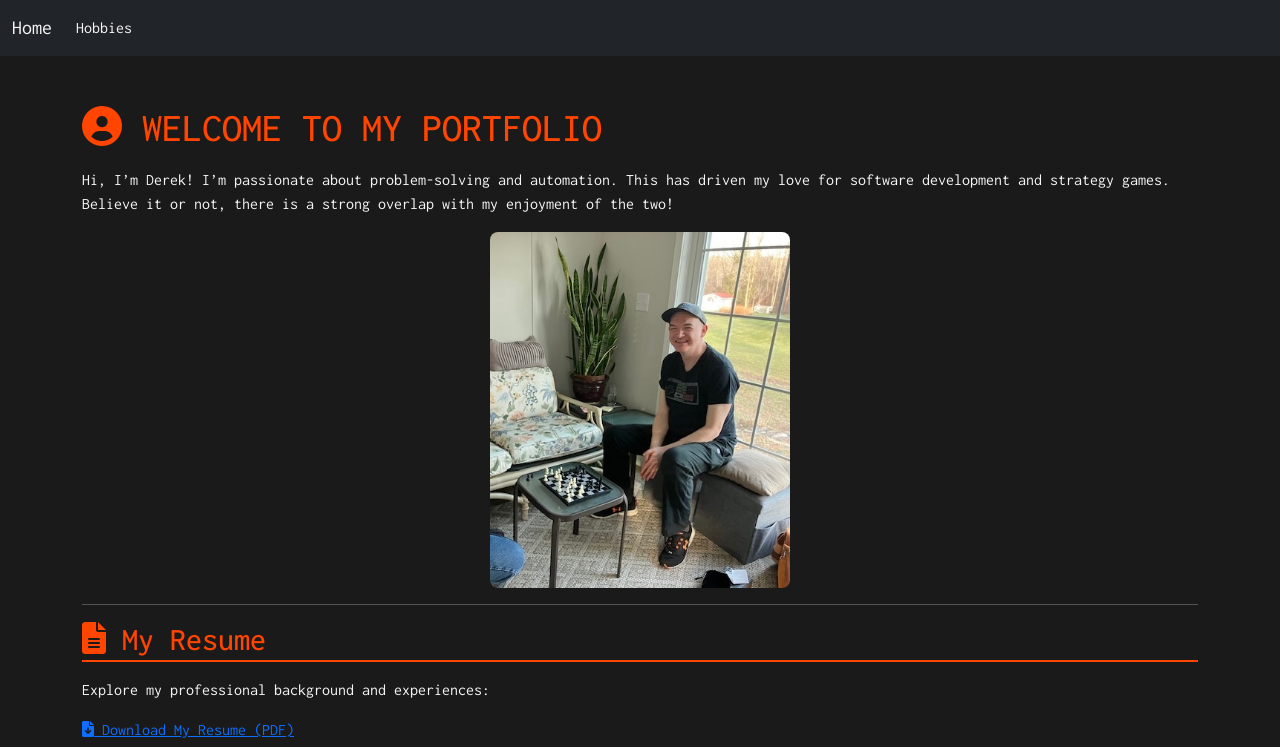
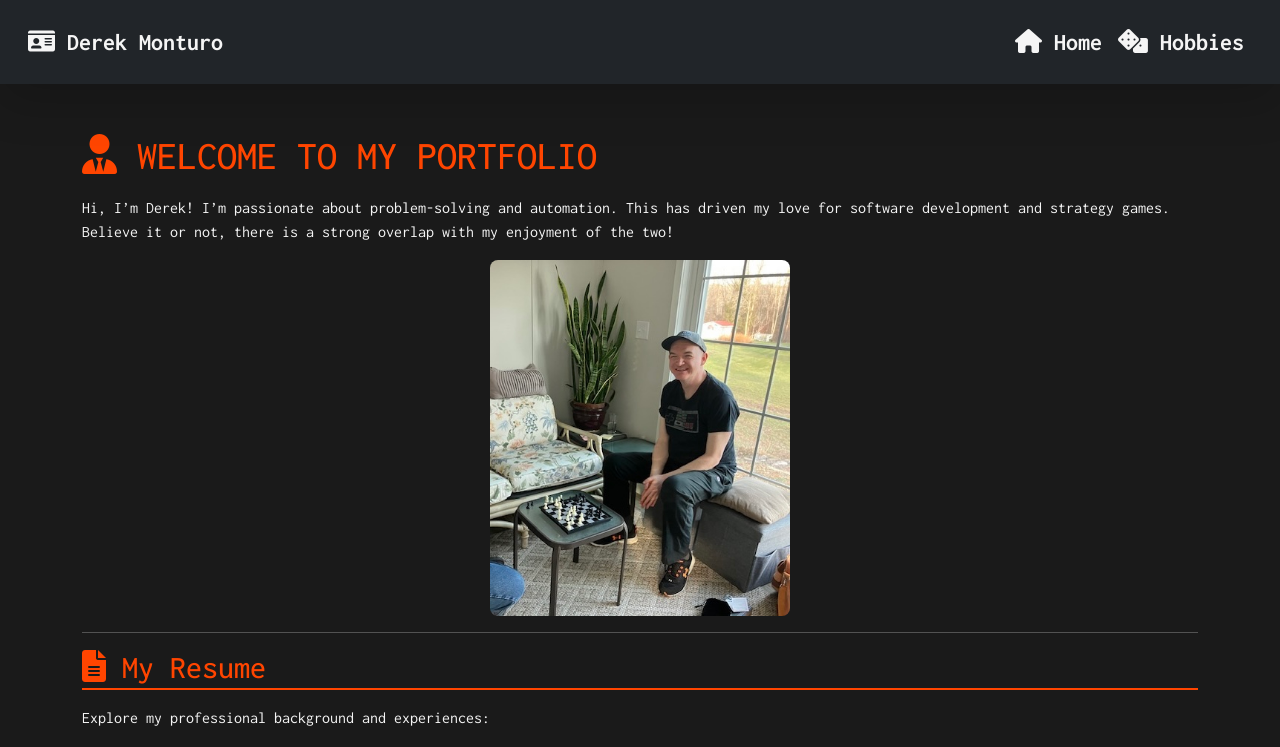
Before and after one commit to drmDev/drmDev.github.io, a Jekyll site: the page built from index.md, in a window 1280 px wide. Shown: the top 747 px of the page. Built offline with Jekyll 4.4.1, drawn with Linux system fonts in a browser that asks for light colours; some of the changed text lies outside the part shown.

Commit message:
lotsa style

```diff
--- a/_includes/footer.html
+++ b/_includes/footer.html
@@ -1,10 +1,25 @@
-<footer class="bg-dark text-light text-center py-3">
-    <p>
-        <a href="https://github.com/drmDev" class="text-warning mx-2" target="_blank" rel="noopener noreferrer">
-            <i class="fab fa-github"></i> <!-- Updated here -->
-        </a>
-        <a href="mailto:dmontur1@gmail.com" class="text-warning mx-2">
-            <i class="fas fa-envelope"></i> <!-- Updated envelope icon to fas -->
-        </a>
-    </p>
+<footer class="bg-dark text-light text-center py-4 mt-4">
+    <div class="container">
+        <!-- Social and Contact Info -->
+        <p class="mb-2">
+            <a href="https://github.com/drmDev" class="text-warning mx-3" target="_blank" rel="noopener noreferrer">
+                <i class="fab fa-github fa-lg"></i> <span class="ms-1">GitHub</span>
+            </a>
+            <a href="mailto:dmontur1@gmail.com" class="text-warning mx-3">
+                <i class="fas fa-envelope fa-lg"></i> <span class="ms-1">Email Me</span>
+            </a>
+        </p>
+
+        <!-- Divider line -->
+        <hr class="text-secondary my-3" style="max-width: 400px; margin: auto;">
+
+        <!-- Additional Footer Content -->
+        <p class="small mb-0">
+            © 2025 Derek Monturo. All rights reserved.
+        </p>
+        <p class="small">
+            Built with <a href="https://jekyllrb.com/" class="text-warning" target="_blank" rel="noopener noreferrer">Jekyll</a>,
+            styled with <a href="https://getbootstrap.com/" class="text-warning" target="_blank" rel="noopener noreferrer">Bootstrap</a>.
+        </p>
+    </div>
 </footer>
--- a/_includes/navbar.html
+++ b/_includes/navbar.html
@@ -1,13 +1,27 @@
-<nav class="navbar navbar-expand-lg bg-dark navbar-dark">
+<nav class="navbar navbar-expand-lg bg-dark navbar-dark shadow-lg">
     <div class="container-fluid">
-        <a class="navbar-brand" href="{{ "/" | relative_url }}">Home</a>
+        <!-- Navbar Brand (Full Name) -->
+				<a class="navbar-brand fs-4 fw-bold" href="{{ "/" | relative_url }}">
+						<i class="fas fa-id-card"></i> Derek Monturo
+				</a>
+
+        <!-- Navbar Toggle Button (for mobile view) -->
         <button class="navbar-toggler" type="button" data-bs-toggle="collapse" data-bs-target="#navbarNav">
-            <span class="navbar-toggler-icon"></span>
+            <span class="navbar-toggler-icon"></span> <strong>Menu</strong>
         </button>
+
+        <!-- Navbar Links -->
         <div class="collapse navbar-collapse" id="navbarNav">
-            <ul class="navbar-nav">
+            <ul class="navbar-nav ms-auto">
                 <li class="nav-item">
-                    <a class="nav-link" href="{{ "/hobbies" | relative_url }}">Hobbies</a>
+                    <a class="nav-link" href="{{ "/" | relative_url }}">
+                        <i class="fas fa-home"></i> Home
+                    </a>
+                </li>
+                <li class="nav-item">
+                    <a class="nav-link" href="{{ "/hobbies" | relative_url }}">
+                        <i class="fas fa-dice"></i> Hobbies
+                    </a>
                 </li>
             </ul>
         </div>
--- a/assets/css/style.css
+++ b/assets/css/style.css
@@ -43,11 +43,20 @@
 .navbar {
     background-color: #333; /* Dark background for navbar */
     font-family: 'Inconsolata', sans-serif;
+		padding: 1rem;
+		font-size: 1.25rem;
 }
 
 .navbar-brand, .nav-link {
     color: #f5f5f5; /* Light text */
     transition: color 0.3s ease-in-out; /* Smooth color transition */
+		font-size: 1.5rem;
+		font-weight: bold;
+}
+
+.navbar-toggler-icon {
+  filter: brightness(1.0);
+  background-color: #666;
 }
 
 .nav-link:hover {
--- a/index.md
+++ b/index.md
@@ -4,7 +4,7 @@
 permalink: /
 ---
 
-# <i class="fas fa-user-circle"></i> Welcome to My Portfolio
+# <i class="fas fa-user-tie"></i> Welcome to My Portfolio
 
 Hi, I'm Derek! I'm passionate about problem-solving and automation. This has driven my love for software development and strategy games. Believe it or not, there is a strong overlap with my enjoyment of the two!
 
@@ -21,6 +21,7 @@
         <i class="fas fa-file-download"></i> Download My Resume (PDF)
     </a>
 </p>
+
 
 <iframe src="/assets/pdf/DM_Resume_2024.pdf" width="100%" height="500px" style="border: none;"></iframe>
 
@@ -57,17 +58,27 @@
         </div>
     </div>
 
-    <div class="col">
-        <div class="card h-100 shadow-lg border-0 bg-dark text-light">
-            <div class="card-body">
-                <h5 class="card-title"><i class="fab fa-github"></i> Automation and Testing</h5>
-                {{ "
-- **GitHub Actions**: Automates builds and testing. [View CI/CD Workflow (YAML)](https://github.com/drmDev/drmDev.github.io/blob/main/.github/workflows/ci-cd.yml)
-  ![Build Status](https://github.com/drmDev/drmDev.github.io/actions/workflows/ci-cd.yml/badge.svg)
-- **Selenium WebDriver**: Ensures UI functionality.
-  [View Tests](https://github.com/drmDev/drmDev.github.io/tree/main/SeleniumTests)
-" | markdownify }}
-            </div>
-        </div>
-    </div>
+	<div class="col">
+			<div class="card h-100 shadow-lg border-0 bg-dark text-light">
+					<div class="card-body">
+							<h5 class="card-title"><i class="fab fa-github"></i> Automation and Testing</h5>
+							<ul>
+									<li>
+											<strong>GitHub Actions:</strong> Automates builds and testing.
+											<img src="https://github.com/drmDev/drmDev.github.io/actions/workflows/ci-cd.yml/badge.svg" alt="Build Status" style="max-width: 100%;">
+											<a href="https://github.com/drmDev/drmDev.github.io/blob/main/.github/workflows/ci-cd.yml" target="_blank" rel="noopener noreferrer">
+													View CI/CD Workflow (YAML)
+											</a>
+									</li>
+									<li>
+											<strong>Selenium WebDriver:</strong> Ensures UI functionality.
+											<br>
+											<a href="https://github.com/drmDev/drmDev.github.io/tree/cfde3d566ac2b5fb02d75c68090f84271f8e57a9/SeleniumTests" target="_blank" rel="noopener noreferrer">
+													View Tests (C#)
+											</a>
+									</li>
+							</ul>
+					</div>
+			</div>
+	</div>
 </div>
```
Also changed, not shown: hobbies.md (+2 -1 lines).
